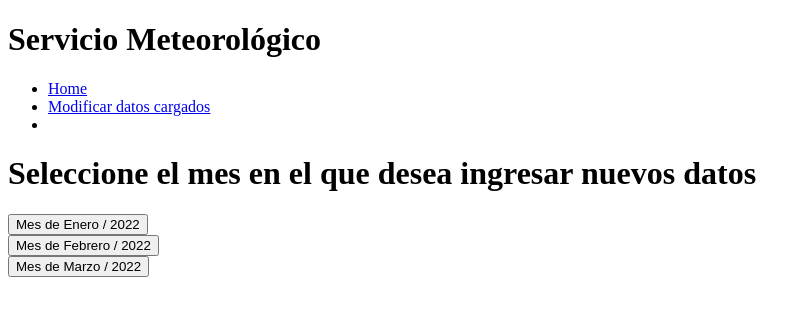
After one commit to Galo98/ServcioMeteorologico, a PHP site: page /nuevoingreso.php in a window 1280 px wide. The commit adds this page. Shown: the top 316 px of the page, without its empty margins (0-811 px from the left). Run offline with PHP 8.4, Linux system fonts and the light colour scheme.

Commit message:
creando el nuevo ingreso

```diff
--- /dev/null
+++ b/assets/css/nuevo.css
@@ -0,0 +1,6 @@
+.deslisable{
+    display: flex;
+    flex-direction: row;
+    gap: 1rem;
+    flex-wrap: wrap;
+}
--- a/index.php
+++ b/index.php
@@ -21,7 +21,7 @@
       <ul>
       <li><a href="ingreso.php">Registrar datos</a></li>
       <li><a href="editar.php">Modificar datos cargados</a></li>
-      <li><a href=""></a></li>
+      <li><a href="nuevoingreso.php">nuevo registro</a></li>
       </ul>
     </nav>
   </header>
--- /dev/null
+++ b/nuevoingreso.php
@@ -0,0 +1,62 @@
+<?php
+    $mostrar = 0;
+    if(isset($_GET['mes']) && $_GET['mes'] >= 1){
+        $mostrar = $_GET['mes'];
+    }
+
+?>
+<!DOCTYPE html>
+<html lang="en">
+<head>
+    <meta charset="UTF-8">
+    <meta http-equiv="X-UA-Compatible" content="IE=edge">
+    <meta name="viewport" content="width=device-width, initial-scale=1.0">
+    <link rel="stylesheet" href="/assets/css/nuevo.css">
+    <title>Document</title>
+</head>
+<body>
+    <header>
+        <h1>Servicio Meteorológico</h1>
+        <nav>
+        <ul>
+            <li><a href="index.php">Home</a></li>
+            <li><a href="editar.php">Modificar datos cargados</a></li>
+            <li><a href=""></a></li>
+        </ul>
+        </nav>
+    </header>
+    <main>
+        <h1>Seleccione el mes en el que desea ingresar nuevos datos</h1>
+        <form action="" method="GET">
+            <input type="hidden" name="mes" value="1">
+            <button> Mes de Enero / 2022</button>
+        </form>
+        <form action="" class="deslisable">
+        <?php
+        if($mostrar == 1){
+            for($i = 1; $i <= 31; $i++){
+        ?>
+            <label for="lluvia<?php echo $i;?>">Ingrese la cantidad llovida para el <?php
+            if($i < 10){
+                echo "0" .$i;
+            }else{
+            echo $i;
+            }?>/1/2022
+            <input type="number" step="0.01" name="lluvia[]" id="lluvia<?php echo$i;?>">
+            </label>
+        <?php
+            }
+        }
+        ?>
+        </form>
+        <form action="" method="GET">
+            <input type="hidden" name="mes" value="2">
+            <button> Mes de Febrero / 2022</button>
+        </form>
+        <form action="" method="GET">
+            <input type="hidden" name="mes" value="3">
+            <button> Mes de Marzo / 2022</button>
+        </form>
+    </main>
+</body>
+</html>
```
